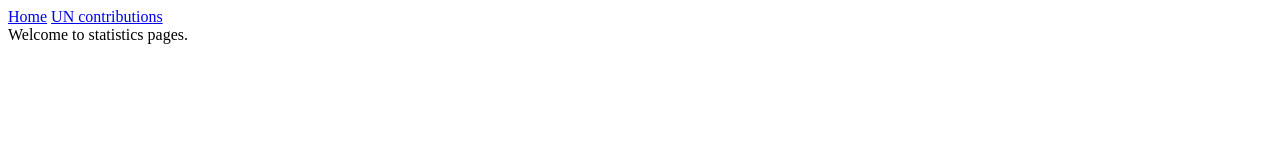
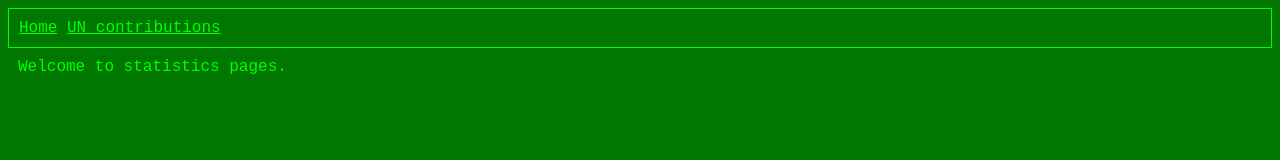
Before and after one commit to goofballLogic/statspages, a plain HTML site: page docs/index.html in a window 1280 px wide. Drawn offline with Linux system fonts and the light colour scheme.

Commit message:
stupid styles

```diff
--- /dev/null
+++ b/docs/css/main.css
@@ -0,0 +1,12 @@
+* {
+    font-family: 'Courier New', Courier, monospace;
+    background-color: #070;
+    color: lime;
+}
+nav {
+    padding: 10px;
+    border: solid 1px lime;
+}
+main {
+    padding: 10px;
+}
--- a/docs/index.html
+++ b/docs/index.html
@@ -2,6 +2,7 @@
 <html>
   <head>
     <title>Main</title>
+    <link rel="stylesheet" href="./css/main.css">
     <script type="module" defer>
       import "./js/main.js";
     </script>
```
